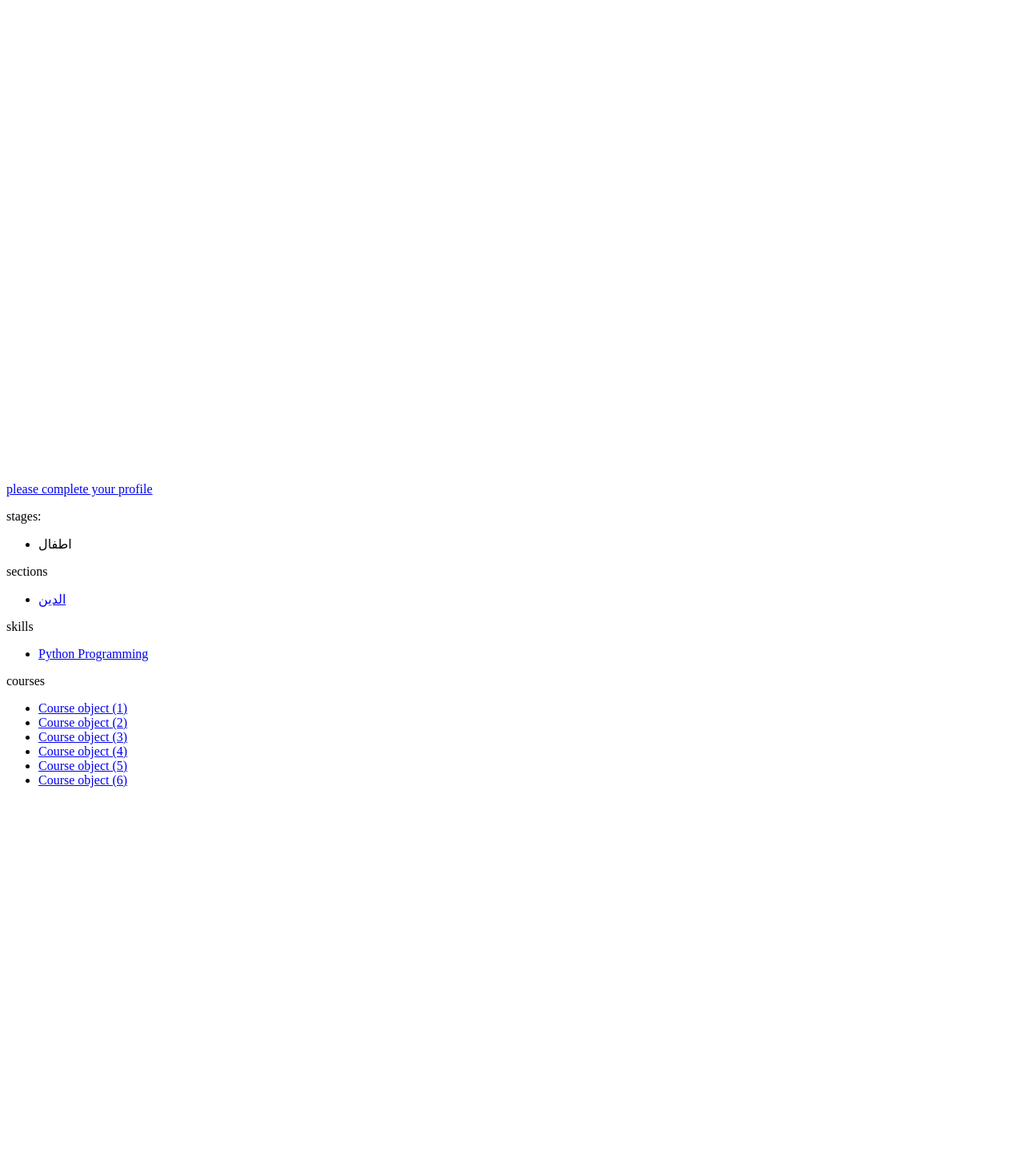
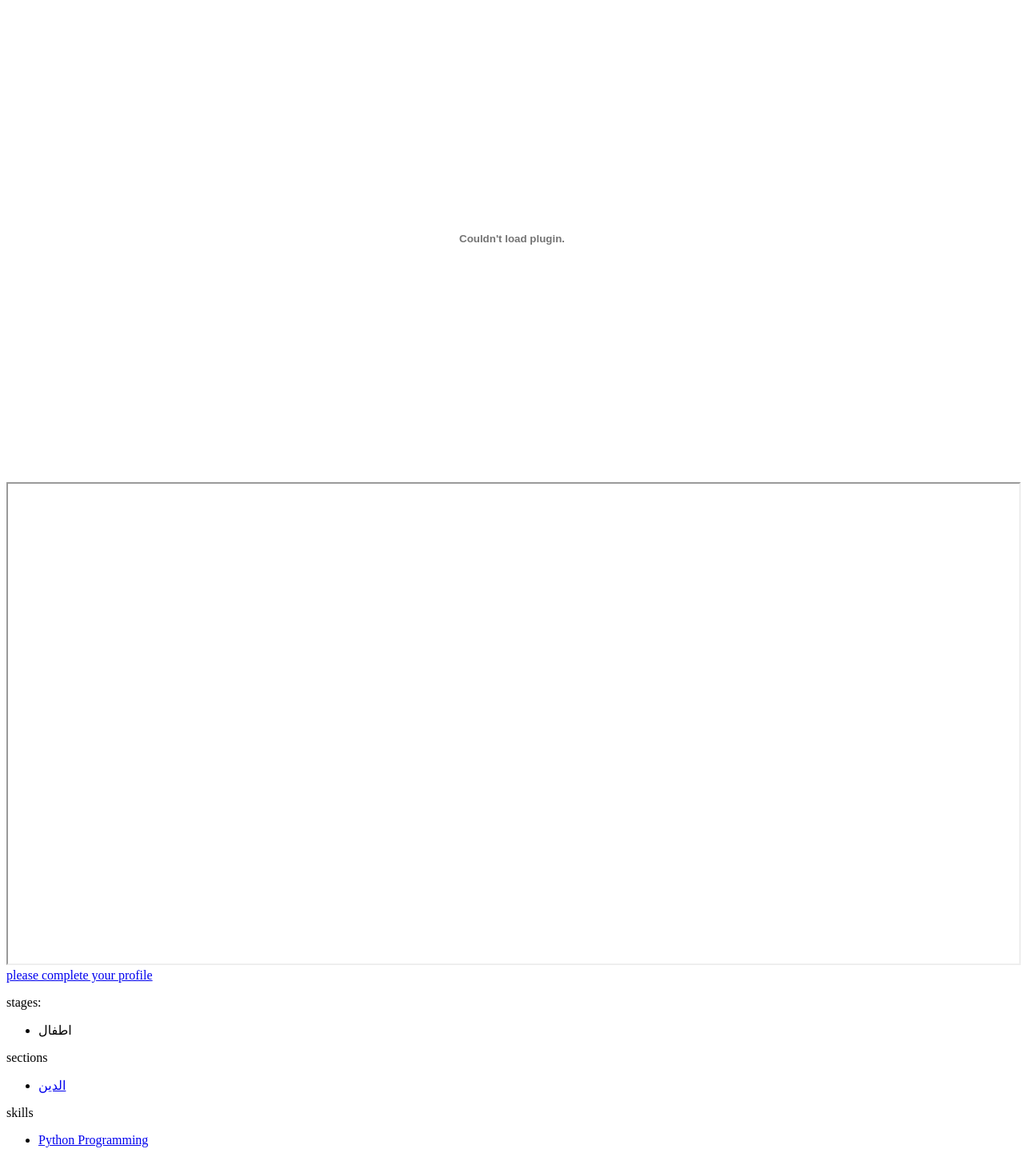
Before and after one commit to mahmoud15670/FP-web-cs50, a Django app: template final_project/coursation/templates/teacher.html in a window 1280 px wide. Shown: the part 141-1588 px from the top of the page at 80% size. Before the commit the page ends 1126 px from the top, so only its background shows below. Run offline with Django 5.2, Linux system fonts and the light colour scheme; data comes from the database, SQL or seed files in the repository; tables that the repository leaves empty hold one stand-in row (values such as "Sample post"); the template is opened without the code that fills it: values that come from a table or form of the project are taken from there, most other values are stand-ins (such as "Sample title", 1, 10 or a date in 2020).

Commit message:
Mon, Aug 26, 2024, 9:04 PM +02:00

```diff
--- a/final_project/coursation/templates/teacher.html
+++ b/final_project/coursation/templates/teacher.html
@@ -3,8 +3,8 @@
 {% block teacher %}
     <h1>hi Mr.: {{teacher}}</h1>
     <p>your stage {{teacher.user.stage}}</p>
-
-    <embed src="{{ teacher.cv.url }}" width="100%" height="600px" />
+    <embed src="{{ teacher.cv.url }}" width="100%" height="600px" type="application/pdf">
+    <iframe src="{{ teacher.cv.url }}" width="100%" height="600px"></iframe>
     {% if not teacher.activation %}
         <a href="{% url 'teacher_detail_entry' teacher.id %}">please complete your profile </a>
     {% else %}
```
